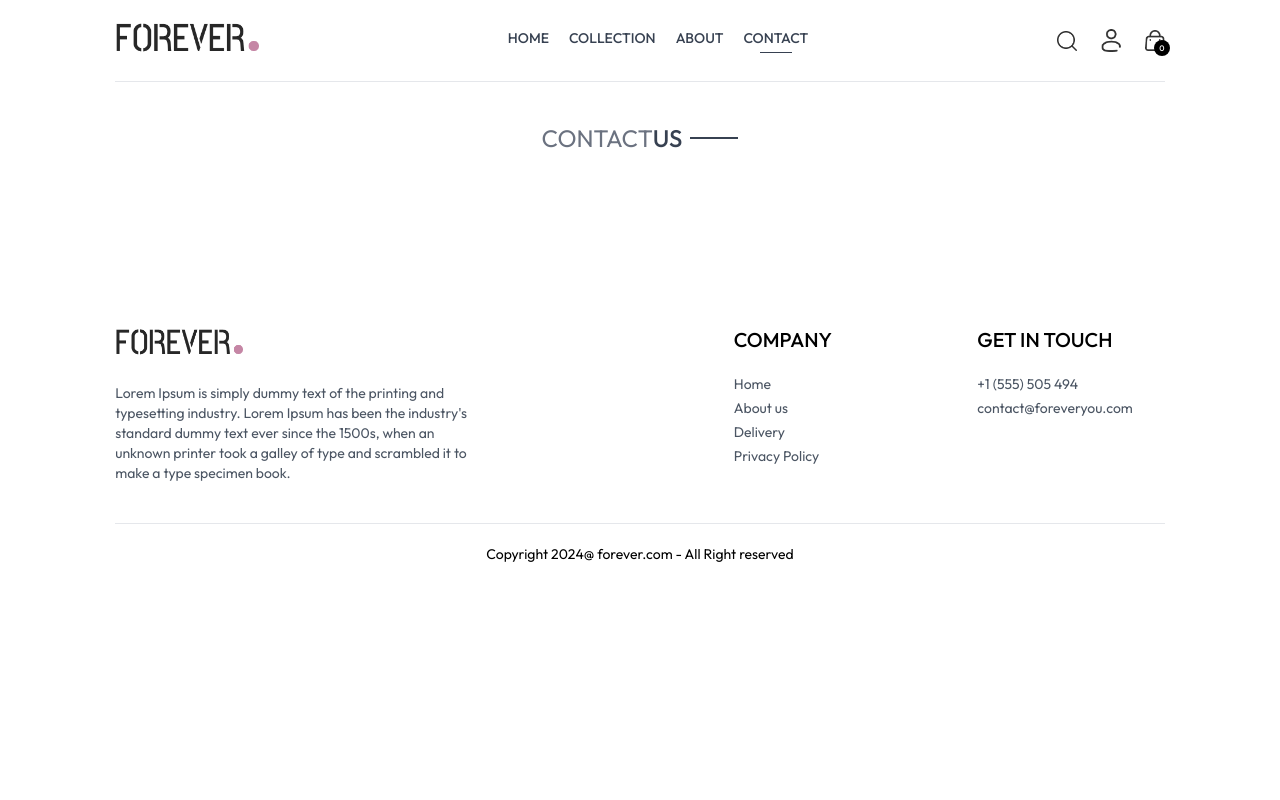
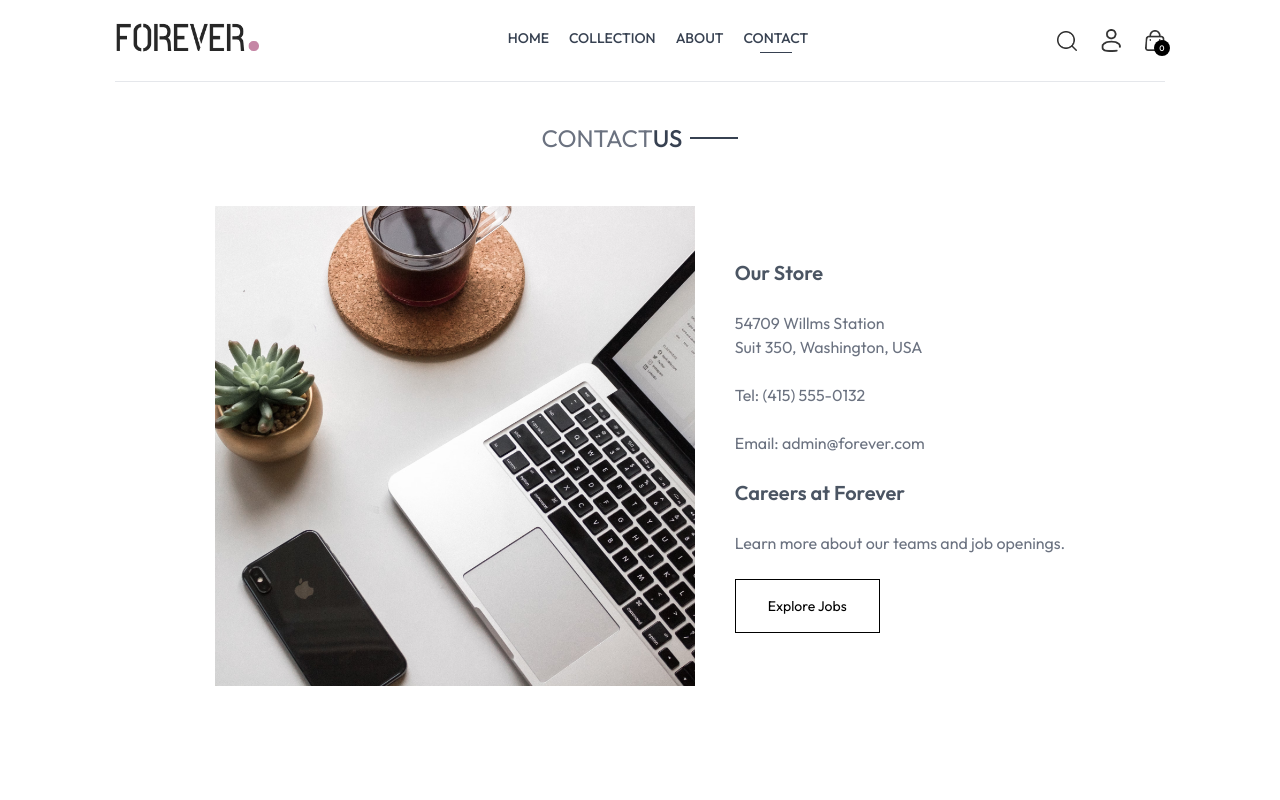
Before and after one commit to Ritesh810/Forever-Ecommerce, a React (Vite) app in the folder Forever app/: page /contact in a window 1280 px wide. Shown: the top 800 px of the page. Built offline with nearby package versions, Linux system fonts and the light colour scheme.

Commit message:
Contact Page added

```diff
--- a/Forever app/src/pages/Contact.jsx
+++ b/Forever app/src/pages/Contact.jsx
@@ -1,5 +1,7 @@
 import React from 'react'
 import Title from '../components/Title'
+import { assets } from '../assets/assets'
+import NewsLetterBox from '../components/NewsLetterBox'
 
 function Contact() {
   return (
@@ -7,6 +9,19 @@ function Contact() {
       <div className='text-center text-2xl pt-10 border-t'>
         <Title text1={'CONTACT'} text2={'US'} />
       </div>
+      <div className='my-10 flex flex-col justify-center md:flex-row gap-10 mb-28'>
+        <img className='w-full md:max-w-[480px]' src={assets.contact_img} alt="Contact Us" />
+        <div className='flex flex-col justify-center items-start gap-6'>
+          <p className='font-semibold text-xl text-gray-600'>Our Store</p>
+          <p className='text-gray-500'>54709 Willms Station <br /> Suit 350, Washington, USA</p>
+          <p className='text-gray-500'>Tel: (415) 555-0132</p>
+          <p className='text-gray-500'>Email: admin@forever.com</p>
+          <p className='text-gray-600 font-semibold text-xl'>Careers at Forever</p>
+          <p className='text-gray-500'>Learn more about our teams and job openings.</p>
+          <button className='border border-black px-8 py-4 text-sm hover:bg-black hover:text-white transition-all duration-500'>Explore Jobs</button>
+        </div>
+      </div>
+      <NewsLetterBox />
     </div>
   )
 }
```
